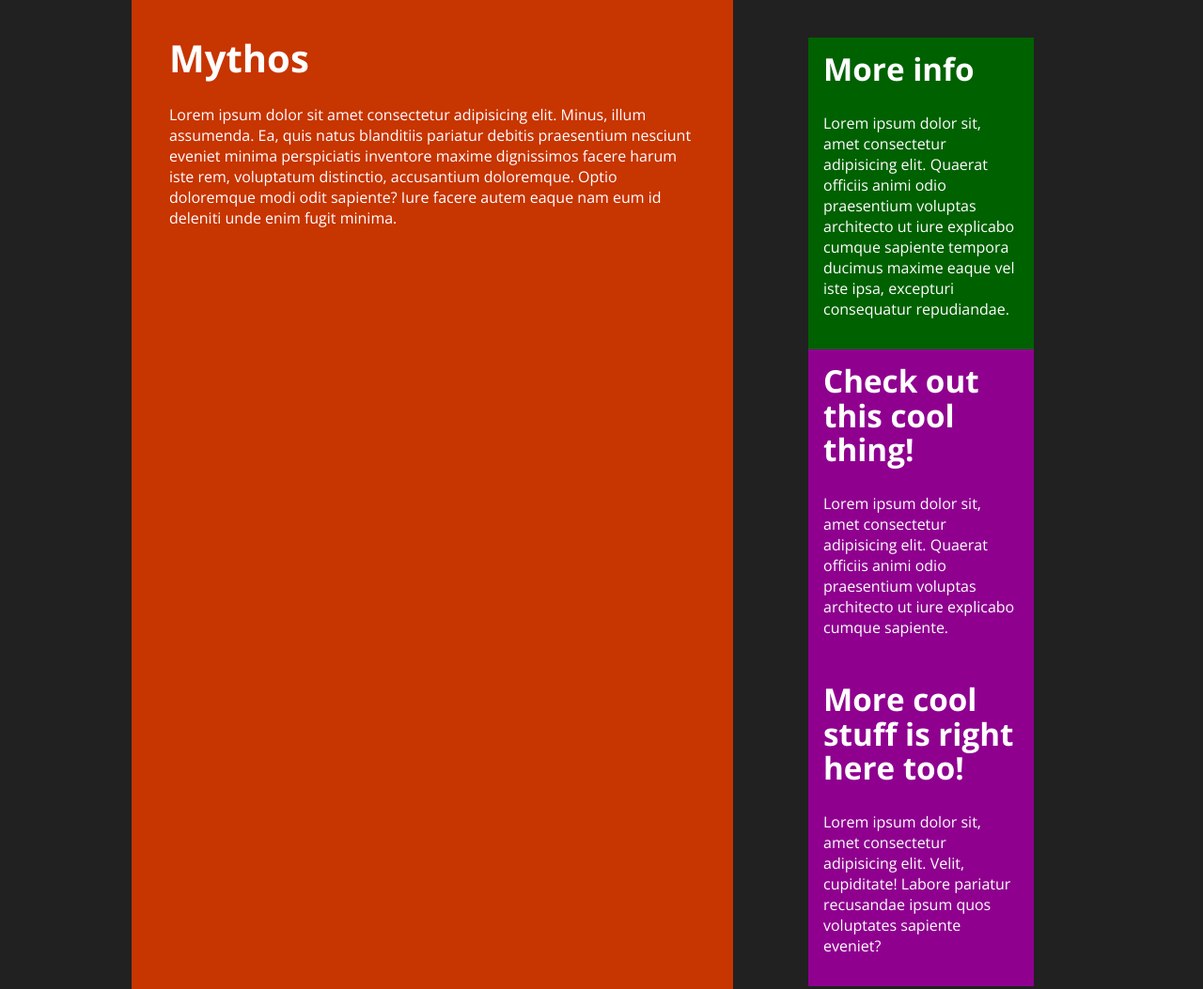
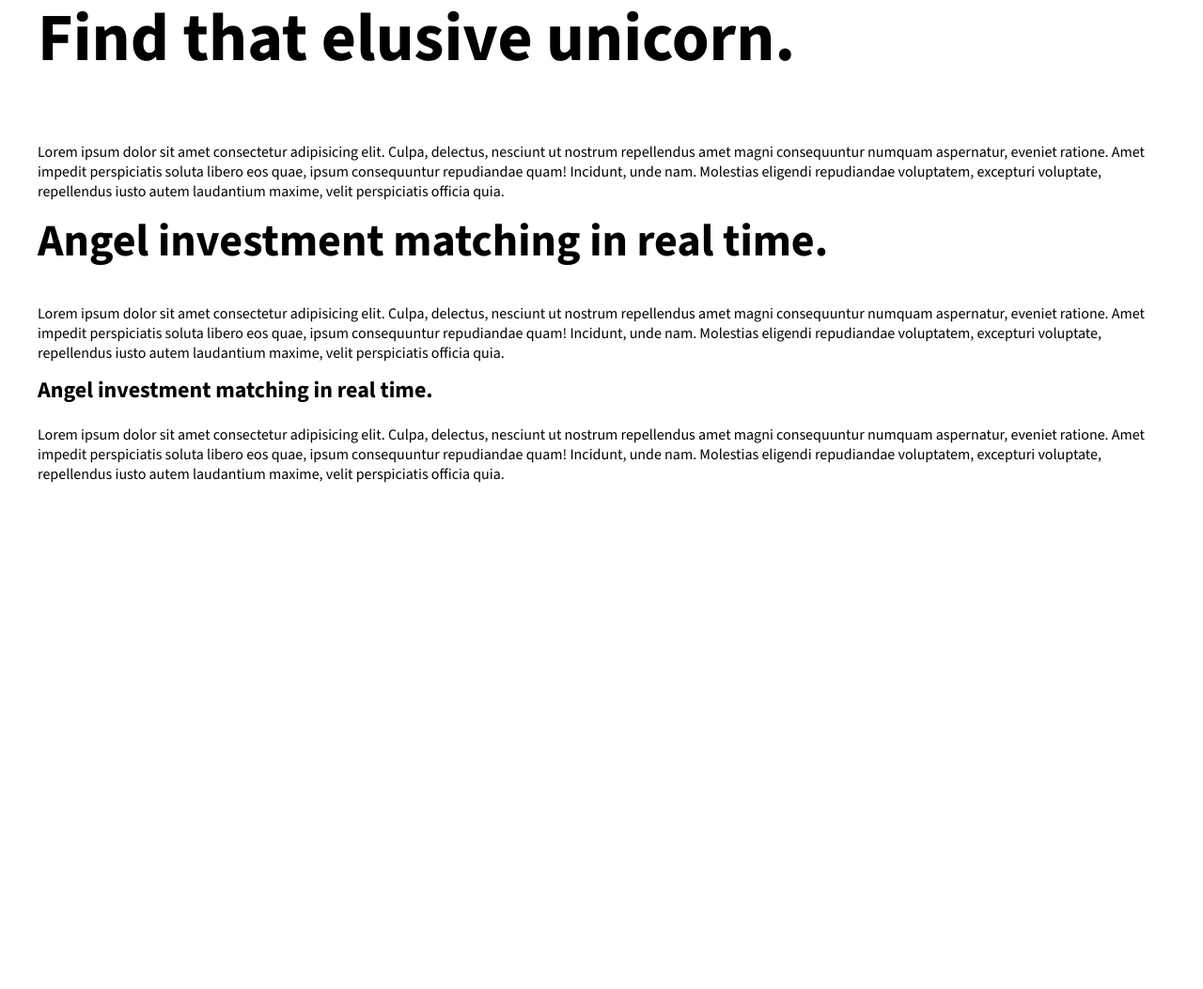
Before and after one commit to tom-mate-o/responsive-design-beginners, a plain HTML site: page index.html in a window 1280 px wide. Shown: the top 1053 px of the page at 94% size. After the commit the page ends 800 px from the top, so only its background shows below. Drawn offline with nearby package versions, Linux system fonts and the light colour scheme.

Commit message:
Add global styles

```diff
--- a/app/scss/globals/_boilerplate.scss
+++ b/app/scss/globals/_boilerplate.scss
@@ -18,3 +18,12 @@ body {
   background-color: var(--background-color);
   color: var(--text-color);
 }
+
+.visually-hidden {
+  position: absolute;
+  left: -10000px;
+  top: auto;
+  width: 1px;
+  height: 1px;
+  overflow: hidden;
+}
--- a/app/scss/globals/_colors.scss
+++ b/app/scss/globals/_colors.scss
@@ -1,6 +1,14 @@
 :root {
-  --background-color: hsl(0, 0%, 13%);
-  --text-color: hsl(0, 0%, 100%);
+  --main-bg: hsl(0, 0%, 100%);
+  --text-dark: hsl(233, 14%, 25%);
+  --text-light: hsl(0, 0%, 100%);
+  --hero-bg: hsl(232, 58%, 55%);
+  --button-dash-primary-bg: hsl(180, 100%, 42%);
+  --button-primary-text: hsl(233, 14%, 25%);
+  --button-secondary-bg: transparent;
+  --button-secondary-border: hsl(0, 0%, 100%);
+  --button-secondary-text: hsl(0, 0%, 100%);
+  --fullwidth-bg: hsl(320, 85%, 41%);
 }
 
 .magenta {
--- a/app/scss/globals/_typography.scss
+++ b/app/scss/globals/_typography.scss
@@ -9,11 +9,17 @@ h3 {
 }
 
 h1 {
-  font-size: clamp(u.rem(28), u.rem(16) + 2vw, u.rem(40));
+  font-size: u.rem(42); // Backup for IE
+  font-size: clamp(u.rem(42), 1.77rem + 3.64vw, u.rem(72));
 }
 
 h2 {
-  font-size: clamp(u.rem(22), u.rem(14) + 1.5vw, u.rem(36));
+  font-size: u.rem(36);
+  font-size: clamp(u.rem(36), 1.91rem + 1.45vw, u.rem(48));
+}
+
+h3 {
+  font-size: u.rem(24);
 }
 
 p {
--- a/app/scss/layout/_grid.scss
+++ /dev/null
@@ -1,47 +0,0 @@
-@use '../util/' as u;
-
-.grid {
-  display: grid;
-  grid-template-columns: 1fr;
-  grid-template-rows: auto;
-  gap: u.rem(40);
-  //   max-width: 1000px;
-  width: min(100% - u.rem(40), u.rem(1000));
-  margin-inline: auto; // center the grid
-
-  @include u.breakpoint('large') {
-    grid-template-columns: 2fr 1fr;
-    grid-template-rows: auto;
-  }
-
-  &__main,
-  &__sidebar {
-    padding: u.rem(40);
-  }
-
-  &__main {
-    background-color: hsl(240, 100%, 24%);
-
-    @include u.breakpoint(medium) {
-      background-color: hsl(120, 100%, 16%);
-    }
-
-    @include u.breakpoint(large) {
-      background-color: hsl(16, 100%, 39%);
-    }
-  }
-
-  &__sidebar {
-    @include u.breakpoint-down('medium') {
-      text-align: center;
-    }
-
-    @include u.breakpoint-down('small') {
-      text-align: right;
-    }
-  }
-
-  &__widget {
-    padding: u.rem(16);
-  }
-}
--- a/app/scss/layout/_index.scss
+++ b/app/scss/layout/_index.scss
@@ -1 +1 @@
-@forward 'grid';
+@forward 'wrapper';
--- /dev/null
+++ b/app/scss/layout/_wrapper.scss
@@ -0,0 +1,6 @@
+@use '../util/' as u;
+
+.wrapper {
+  width: min(100% - u.rem(48), u.rem(1200));
+  margin-inline: auto; // center the grid
+}
--- a/app/scss/util/_fonts.scss
+++ b/app/scss/util/_fonts.scss
@@ -1 +1 @@
-$font: 'Open Sans', sans-serif;
+$font: 'Source Sans 3', sans-serif;
--- a/index.html
+++ b/index.html
@@ -4,60 +4,50 @@
 <head>
     <meta charset="UTF-8">
     <meta name="viewport" content="width=device-width, initial-scale=1.0">
-    <title>Mythose</title>
-    <link rel="preconnect" href="https://fonts.googleapis.com" />
-    <link rel="preconnect" href="https://fonts.gstatic.com" crossorigin />
-    <link href="https://fonts.googleapis.com/css2?family=Open+Sans:wght@400;700&display=swap" rel="stylesheet" />
+    <title>Mythos</title>
+    <link rel="apple-touch-icon" sizes="180x180" href="/apple-touch-icon.png">
+    <link rel="icon" type="image/png" sizes="32x32" href="/favicon-32x32.png">
+    <link rel="icon" type="image/png" sizes="16x16" href="/favicon-16x16.png">
+    <link rel="manifest" href="/site.webmanifest">
+    <link rel="mask-icon" href="/safari-pinned-tab.svg" color="#5bbad5">
+    <meta name="msapplication-TileColor" content="#da532c">
+    <meta name="theme-color" content="#ffffff">
+    <link rel="preconnect" href="https://fonts.googleapis.com">
+    <link rel="preconnect" href="https://fonts.gstatic.com" crossorigin>
+    <link href="https://fonts.googleapis.com/css2?family=Source+Sans+3:wght@400;700&display=swap" rel="stylesheet">
     <link rel="stylesheet" href="/dist/style.css" />
     <script src="/app/js/script.js"></script>
 </head>
 
 <body>
-    <div class="grid">
-        <main class="grid__main magenta">
-            <h1>Mythos</h1>
-            <p>
-                Lorem ipsum dolor sit amet consectetur adipisicing elit. Minus, illum assumenda. Ea, quis natus
-                blanditiis
-                pariatur debitis praesentium nesciunt eveniet minima perspiciatis inventore maxime dignissimos facere
-                harum
-                iste
-                rem, voluptatum distinctio, accusantium doloremque. Optio doloremque modi odit sapiente? Iure facere
-                autem
-                eaque
-                nam eum id deleniti unde enim fugit minima.
-            </p>
-        </main>
-        <aside class="grid__sidebar">
-            <div class="grid__widget green">
-                <h2>More info</h2>
-                <p>
-                    Lorem ipsum dolor sit, amet consectetur adipisicing elit. Quaerat officiis animi odio praesentium
-                    voluptas architecto ut iure explicabo cumque sapiente tempora ducimus maxime eaque vel iste ipsa,
-                    excepturi consequatur repudiandae.
-                </p>
-            </div>
-
-            <div class="grid__widget magenta">
-                <h2>Check out this cool thing!</h2>
-                <p>
-                    Lorem ipsum dolor sit, amet consectetur adipisicing elit. Quaerat officiis animi odio praesentium
-                    voluptas architecto ut iure explicabo cumque sapiente.
-                </p>
-            </div>
-
-            <div class="grid__widget magenta">
-                <h2>More cool stuff is right here too!</h2>
-                <p>
-                    Lorem ipsum dolor sit, amet consectetur adipisicing elit. Velit, cupiditate! Labore pariatur
-                    recusandae ipsum quos voluptates sapiente eveniet?
-                </p>
-            </div>
-
-        </aside>
-
-
-    </div>
+    <header></header>
+    <main>
+        <article>
+            <section class="wrapper">
+                <h1>Find that elusive unicorn.</h1>
+                <p>Lorem ipsum dolor sit amet consectetur adipisicing elit. Culpa, delectus, nesciunt ut nostrum
+                    repellendus amet magni consequuntur numquam aspernatur, eveniet ratione. Amet impedit perspiciatis
+                    soluta libero eos quae, ipsum consequuntur repudiandae quam! Incidunt, unde nam. Molestias eligendi
+                    repudiandae voluptatem, excepturi voluptate, repellendus iusto autem laudantium maxime, velit
+                    perspiciatis officia quia.</p>
+            </section>
+            <section class="wrapper">
+                <h2>Angel investment matching in real time.</h2>
+                <p>Lorem ipsum dolor sit amet consectetur adipisicing elit. Culpa, delectus, nesciunt ut nostrum
+                    repellendus amet magni consequuntur numquam aspernatur, eveniet ratione. Amet impedit perspiciatis
+                    soluta libero eos quae, ipsum consequuntur repudiandae quam! Incidunt, unde nam. Molestias eligendi
+                    repudiandae voluptatem, excepturi voluptate, repellendus iusto autem laudantium maxime, velit
+                    perspiciatis officia quia.</p>
+                <h3>Angel investment matching in real time.</h3>
+                <p>Lorem ipsum dolor sit amet consectetur adipisicing elit. Culpa, delectus, nesciunt ut nostrum
+                    repellendus amet magni consequuntur numquam aspernatur, eveniet ratione. Amet impedit perspiciatis
+                    soluta libero eos quae, ipsum consequuntur repudiandae quam! Incidunt, unde nam. Molestias eligendi
+                    repudiandae voluptatem, excepturi voluptate, repellendus iusto autem laudantium maxime, velit
+                    perspiciatis officia quia.</p>
+            </section>
+        </article>
+    </main>
+    <footer></footer>
 </body>
 
 </html>
```
Also changed, not shown: browserconfig.xml (added, +9 -0 lines), android-chrome-192x192.png (added), android-chrome-256x256.png (added), apple-touch-icon.png (added), dist/style.css, favicon-16x16.png (added), favicon-32x32.png (added), favicon.ico (added), mstile-150x150.png (added), safari-pinned-tab.svg (added), site.webmanifest (added), 1 other file.
